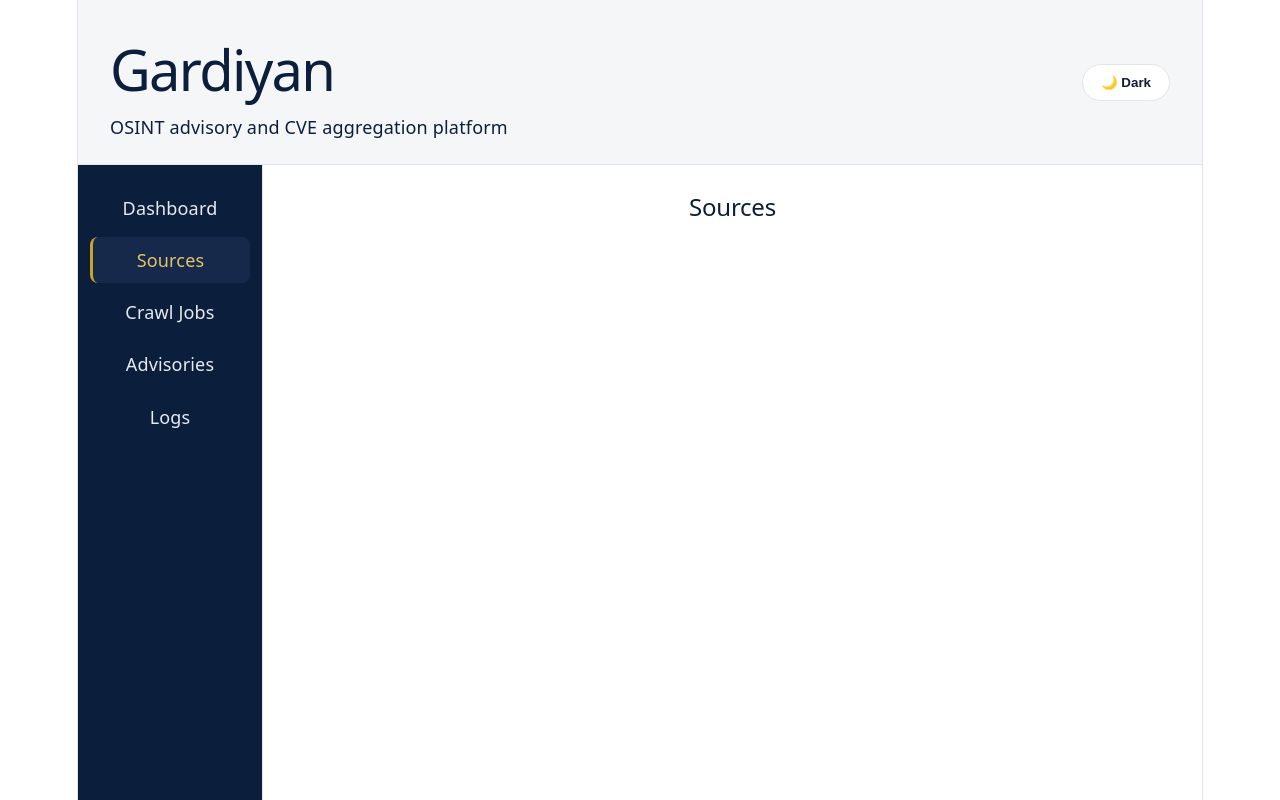
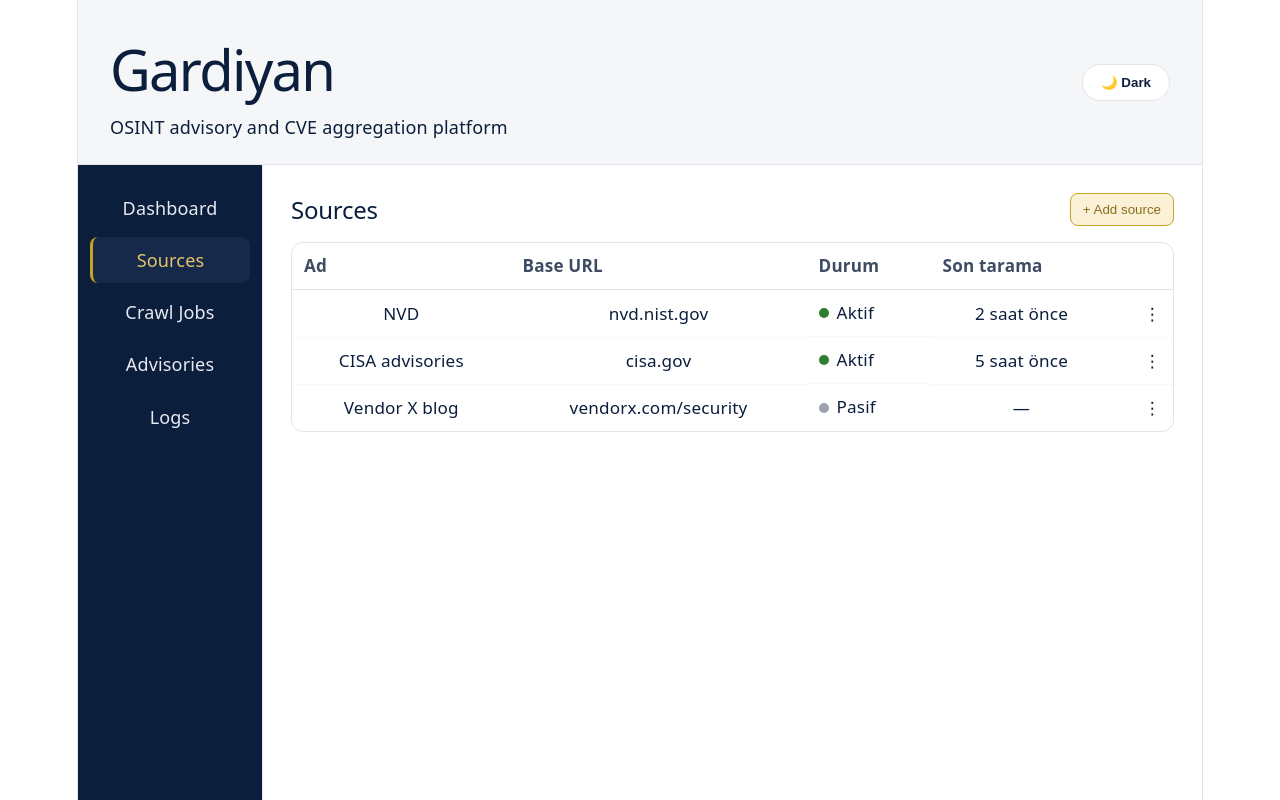
Before and after one commit to Ardnz-7/gardiyan-react, a React (Vite) app: page /sources in a window 1280 px wide. Built offline with nearby package versions, Linux system fonts and the light colour scheme.

Commit message:
fix: track Sources.tsx page content (was missing from previous commit)

```diff
--- a/src/pages/Sources.tsx
+++ b/src/pages/Sources.tsx
@@ -1,3 +1,57 @@
+import './Sources.css'
+
+type Source = {
+  id: number
+  name: string
+  baseUrl: string
+  enabled: boolean
+  lastScan: string | null
+}
+
+const mockData: Source[] = [
+  { id: 1, name: 'NVD', baseUrl: 'nvd.nist.gov', enabled: true, lastScan: '2 saat önce' },
+  { id: 2, name: 'CISA advisories', baseUrl: 'cisa.gov', enabled: true, lastScan: '5 saat önce' },
+  { id: 3, name: 'Vendor X blog', baseUrl: 'vendorx.com/security', enabled: false, lastScan: null },
+]
+
 export default function Sources() {
-  return <h2>Sources</h2>
+  return (
+    <div className="sources-page">
+      <header className="sources-header">
+        <h2>Sources</h2>
+        <button type="button" className="sources-add">+ Add source</button>
+      </header>
+
+      <div className="sources-table-card">
+        <table className="sources-table">
+          <thead>
+            <tr>
+              <th>Ad</th>
+              <th>Base URL</th>
+              <th>Durum</th>
+              <th>Son tarama</th>
+              <th aria-hidden="true"></th>
+            </tr>
+          </thead>
+          <tbody>
+            {mockData.map((s) => (
+              <tr key={s.id}>
+                <td className="name">{s.name}</td>
+                <td className="url">{s.baseUrl}</td>
+                <td className="status-cell">
+                  <span
+                    className={`status-dot ${s.enabled ? 'enabled' : 'disabled'}`}
+                    aria-hidden
+                  />
+                  <span className="status-text">{s.enabled ? 'Aktif' : 'Pasif'}</span>
+                </td>
+                <td className="last-scan">{s.lastScan ?? '—'}</td>
+                <td className="actions">⋮</td>
+              </tr>
+            ))}
+          </tbody>
+        </table>
+      </div>
+    </div>
+  )
 }
```
